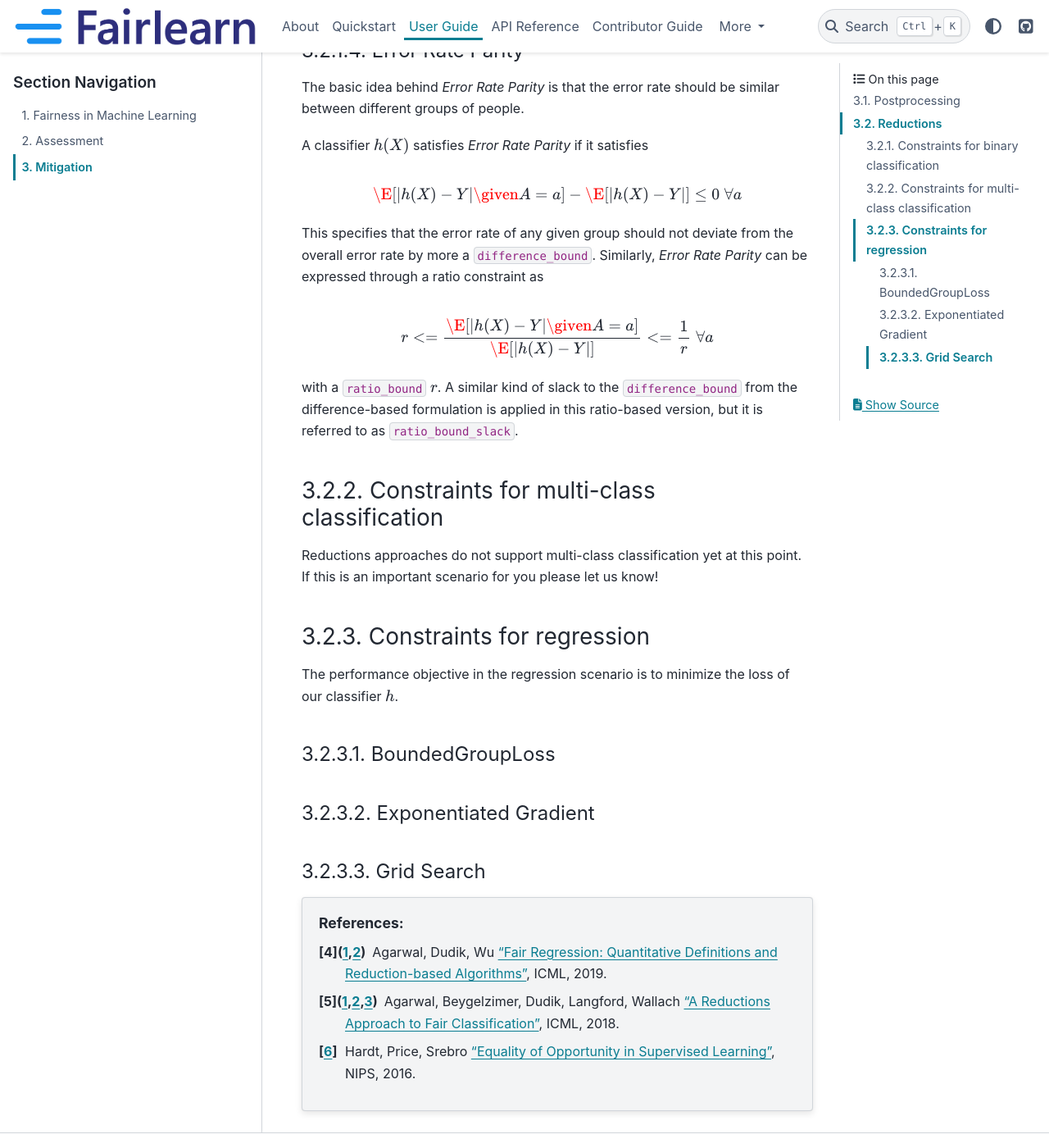
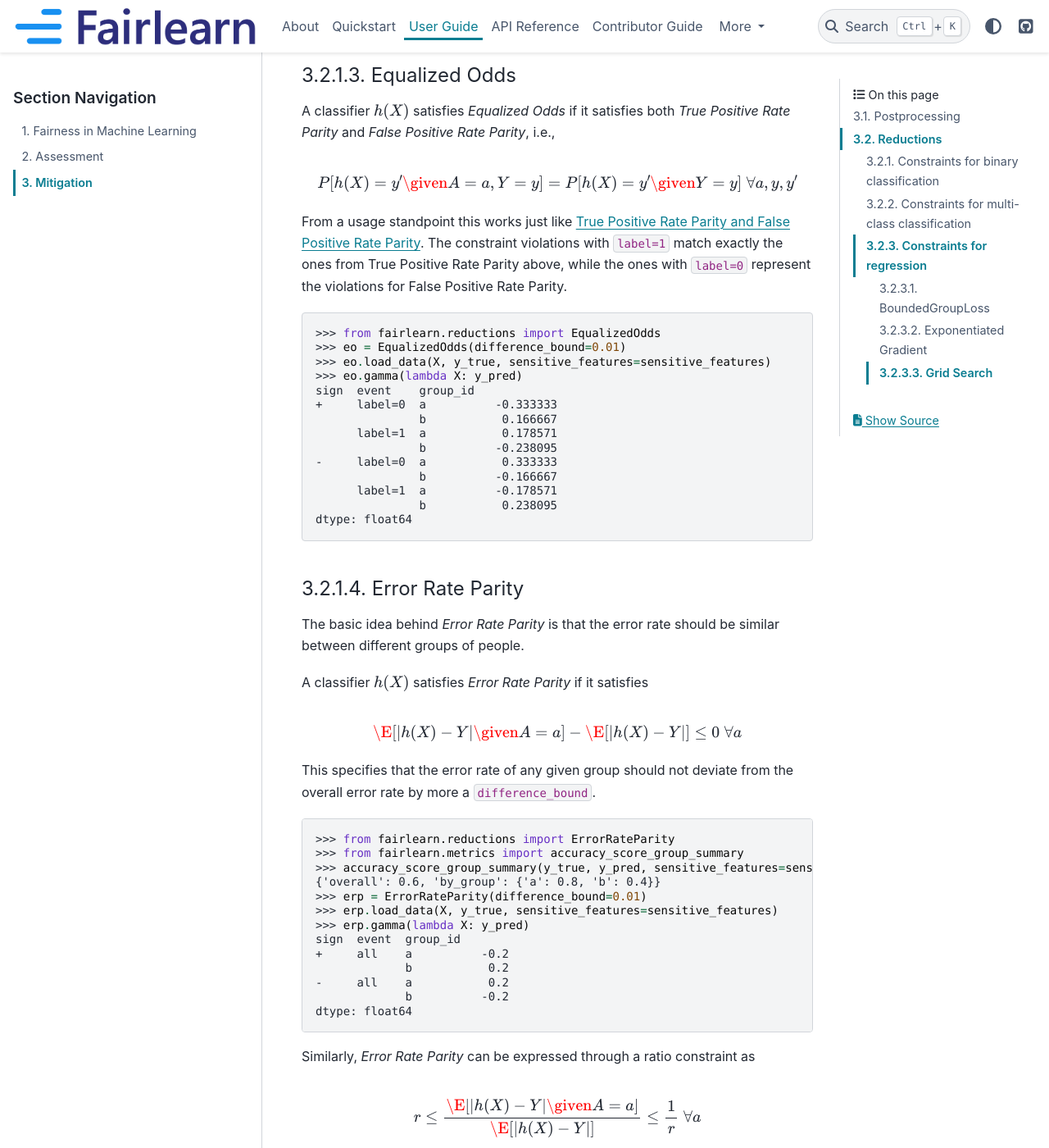
Before and after one commit to fairlearn/fairlearn, a Sphinx documentation site: the page built from docs/user_guide/mitigation.rst, in a window 1280 px wide and 1400 px high, scrolled down 7761 px. Shown: the whole window at 82% size. Built offline with Sphinx 7.4.7 and the PyData theme 0.15.4, drawn with Linux system fonts in a browser that asks for light colours; pages that are not in the unit, such as notebooks, are missing from menus; some of the changed text lies outside the part shown.

Commit message:
finish up moment user guides
Signed-off-by: Roman Lutz <rolutz@microsoft.com>

```diff
--- a/docs/user_guide/mitigation.rst
+++ b/docs/user_guide/mitigation.rst
@@ -280,6 +284,7 @@
     - \text{metric}_b + r \text{metric}_* = - 0.2 + 0.9 \times 0.4 = 0.16
 
 .. _true_positive_rate_parity:
+.. _false_positive_rate_parity:
 
 True Positive Rate Parity and False Positive Rate Parity
 ^^^^^^^^^^^^^^^^^^^^^^^^^^^^^^^^^^^^^^^^^^^^^^^^^^^^^^^^
@@ -305,13 +310,15 @@
 
 In practice this can be used in a difference-based version as follows:
 
+.. doctest:: mitigation
+
     >>> from fairlearn.reductions import TruePositiveRateParity
     >>> from fairlearn.metrics import true_positive_rate_group_summary
     >>> import numpy as np
     >>> tprp = TruePositiveRateParity(difference_bound=0.01)
     >>> X                  = np.array([[0], [1], [2], [3], [4], [5], [6], [7], [8], [9]])
     >>> y_true             = np.array([ 1 ,  1 ,  1 ,  1 ,  1,   1 ,  1 ,  0 ,  0 ,  0 ])
-    >>> y_pred             = np.array([ 1 ,  1 ,  1 ,  1 ,  0,   0 ,  0 ,  0 ,  0 ,  0 ])
+    >>> y_pred             = np.array([ 1 ,  1 ,  1 ,  1 ,  0,   0 ,  0 ,  1 ,  0 ,  0 ])
     >>> sensitive_features = np.array(["a", "b", "a", "a", "b", "a", "b", "b", "a", "b"])
     >>> tprp.load_data(X, y_true, sensitive_features=sensitive_features)
     >>> true_positive_rate_group_summary(y_true, y_pred, sensitive_features=sensitive_features)
@@ -324,7 +331,19 @@
                    b           0.238095
     dtype: float64
 
+Similarly to other constraints a ratio-based version is also available:
 
+.. doctest:: mitigation
+
+    >>> tprp = TruePositiveRateParity(ratio_bound=0.9, ratio_bound_slack=0.01)
+    >>> tprp.load_data(X, y_true, sensitive_features=sensitive_features)
+    >>> tprp.gamma(lambda X: y_pred)
+    sign  event    group_id
+    +     label=1  a           0.103571
+                   b          -0.271429
+    -     label=1  a          -0.235714
+                   b           0.180952
+    dtype: float64
 
 .. _equalized_odds:
 
@@ -337,6 +356,28 @@
 .. math::
 
     P[h(X) = y' \given A = a, Y = y] = P[h(X) = y' \given Y = y] \; \forall a, y, y'
+
+From a usage standpoint this works just like :ref:`true_positive_rate_parity`.
+The constraint violations with :code:`label=1` match exactly the ones from
+True Positive Rate Parity above, while the ones with :code:`label=0` represent
+the violations for False Positive Rate Parity.
+
+.. doctest:: mitigation
+
+    >>> from fairlearn.reductions import EqualizedOdds
+    >>> eo = EqualizedOdds(difference_bound=0.01)
+    >>> eo.load_data(X, y_true, sensitive_features=sensitive_features)
+    >>> eo.gamma(lambda X: y_pred)
+    sign  event    group_id
+    +     label=0  a          -0.333333
+                   b           0.166667
+          label=1  a           0.178571
+                   b          -0.238095
+    -     label=0  a           0.333333
+                   b          -0.166667
+          label=1  a          -0.178571
+                   b           0.238095
+    dtype: float64
 
 .. _error_rate_parity:
 
@@ -354,15 +395,44 @@
 
 This specifies that the error rate of any given group should not deviate from
 the overall error rate by more a :code:`difference_bound`.
+
+.. doctest:: mitigation
+
+    >>> from fairlearn.reductions import ErrorRateParity
+    >>> from fairlearn.metrics import accuracy_score_group_summary
+    >>> accuracy_score_group_summary(y_true, y_pred, sensitive_features=sensitive_features)
+    {'overall': 0.6, 'by_group': {'a': 0.8, 'b': 0.4}}
+    >>> erp = ErrorRateParity(difference_bound=0.01)
+    >>> erp.load_data(X, y_true, sensitive_features=sensitive_features)
+    >>> erp.gamma(lambda X: y_pred)
+    sign  event  group_id
+    +     all    a          -0.2
+                 b           0.2
+    -     all    a           0.2
+                 b          -0.2
+    dtype: float64
+
 Similarly, *Error Rate Parity* can be expressed through a ratio constraint as
 
 .. math::
 
-   r <= \dfrac{\E[\lvert h(X) - Y \rvert \given A = a]}{\E[\lvert h(X) - Y \rvert]} <= \dfrac{1}{r} \; \forall a
+   r \leq \dfrac{\E[\lvert h(X) - Y \rvert \given A = a]}{\E[\lvert h(X) - Y \rvert]} \leq \dfrac{1}{r} \; \forall a
 
-with a :code:`ratio_bound` :math:`r`. A similar kind of slack to the
-:code:`difference_bound` from the difference-based formulation is applied in
-this ratio-based version, but it is referred to as :code:`ratio_bound_slack`.
+with a :code:`ratio_bound` :math:`r`. The usage is identical with other
+constraints:
+
+.. doctest:: mitigation
+
+    >>> from fairlearn.reductions import ErrorRateParity
+    >>> erp = ErrorRateParity(ratio_bound=0.9, ratio_bound_slack=0.01)
+    >>> erp.load_data(X, y_true, sensitive_features=sensitive_features)
+    >>> erp.gamma(lambda X: y_pred)
+    sign  event  group_id
+    +     all    a          -0.22
+                 b           0.14
+    -     all    a           0.16
+                 b          -0.24
+    dtype: float64
 
 .. _constraints_multi_class_classification:
 
--- a/setup.cfg
+++ b/setup.cfg
@@ -14,11 +14,12 @@
 # D107 requires docstrings on __init__ but these are ignored in our current sphinx configuration
 # RST304 is about "unknown text roles" in sphinx. Unfortunately, things like :class: appear to be unknown
 # RST902 is from trouble parsing the __all__ entry. This only happens in a single file
+# D413 requires an empty line at the end of every docstring.
 per-file-ignores =
     setup.py:D100
     docs/*.py:D100,A001
     fairlearn/*.py:D100
-    fairlearn/*/*.py:D100,D107,RST304
+    fairlearn/*/*.py:D100,D107,RST304,D413
     fairlearn/metrics/__init__.py: RST902
     scripts/*.py:D100,D101,D102,D103,D104,D107,D205,D400,D401,RST201,RST205,RST301
     test/*.py:D104
```
Also changed, not shown: other parts of docs/user_guide/mitigation.rst (+8 -4 lines), 1 other file.
